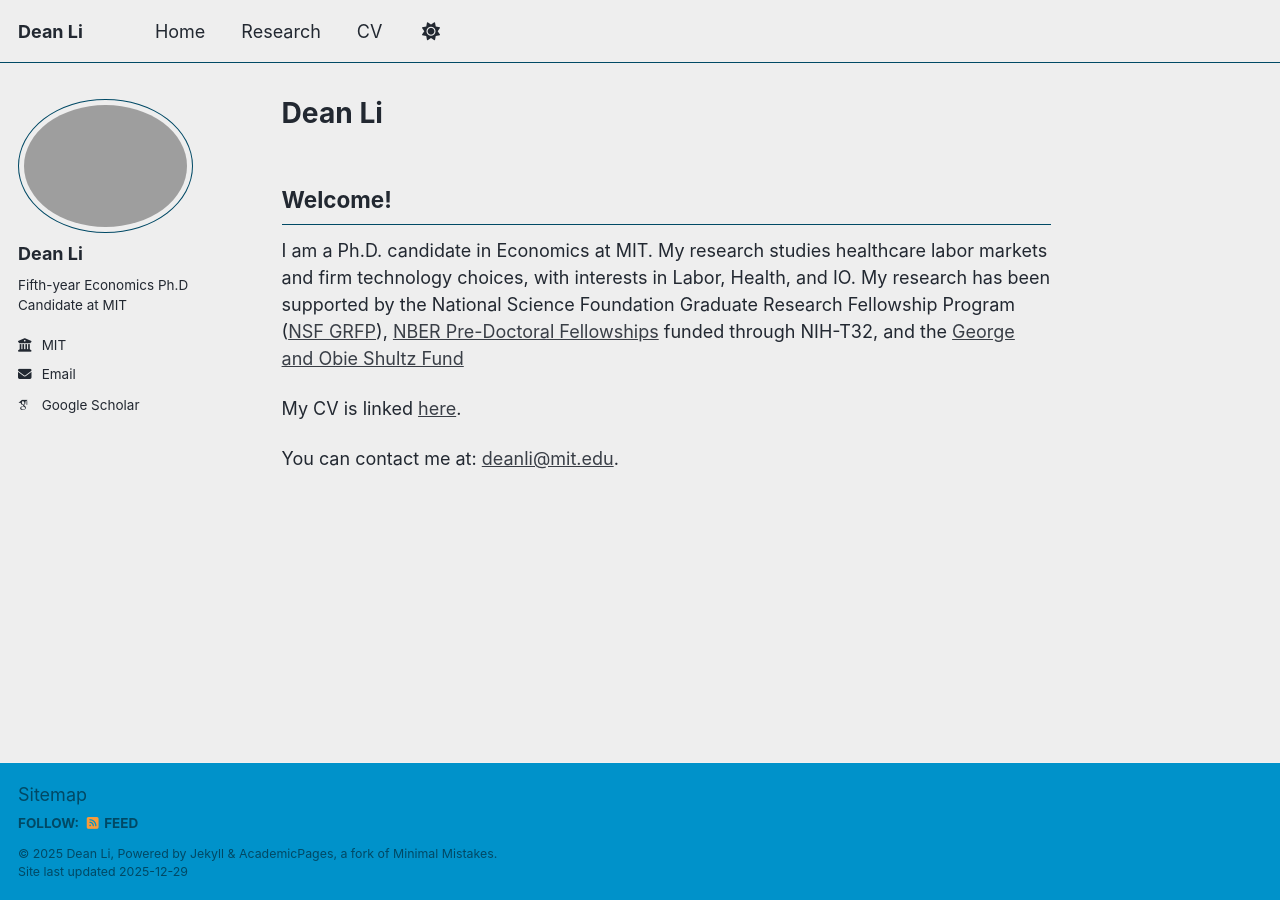
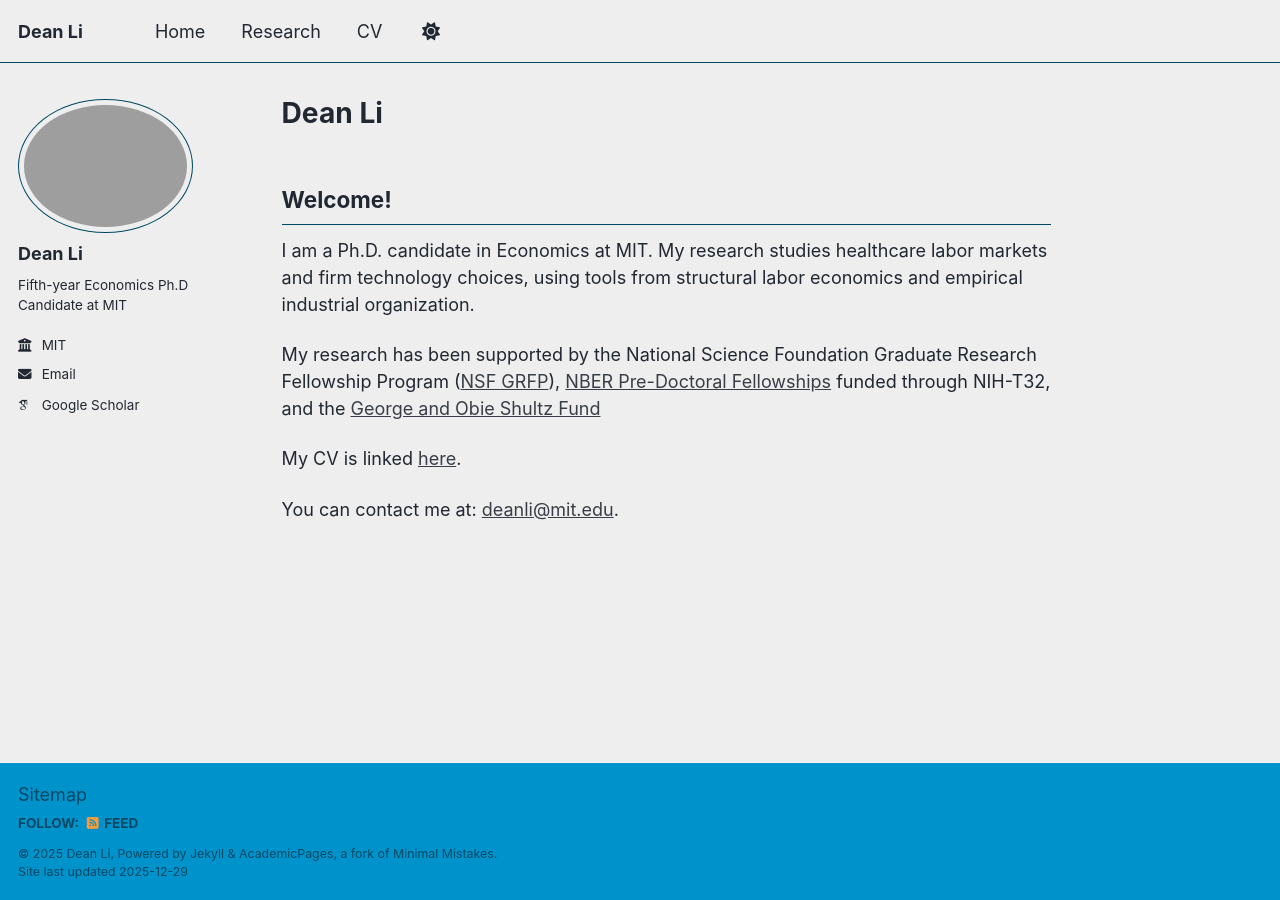
Before and after one commit to deanxli/deanxli.github.io, a Jekyll site: the page built from _pages/about.md, in a window 1280 px wide. Built offline with Jekyll 4.4.1, drawn with Linux system fonts in a browser that asks for light colours; some web fonts are replaced; a script bundle is joined from its source files by our own code; library files that are not in the unit come from our copies.

Commit message:
Update about.md

```diff
--- a/_pages/about.md
+++ b/_pages/about.md
@@ -9,7 +9,9 @@ redirect_from:
 
 <h2>Welcome!</h2>
 
-I am a Ph.D. candidate in Economics at MIT. My research studies healthcare labor markets and firm technology choices, with interests in Labor, Health, and IO. My research has been supported by the National Science Foundation Graduate Research Fellowship Program ([NSF GRFP](https://www.nsfgrfp.org/)), [NBER Pre-Doctoral Fellowships]([url](https://taggs.hhs.gov/Detail/AwardDetail?arg_AwardNum=T32AG000186&arg_ProgOfficeCode=102)) funded through NIH-T32, and the [George and Obie Shultz Fund](link.org)
+I am a Ph.D. candidate in Economics at MIT. My research studies healthcare labor markets and firm technology choices, using tools from structural labor economics and empirical industrial organization.
+
+My research has been supported by the National Science Foundation Graduate Research Fellowship Program ([NSF GRFP](https://www.nsfgrfp.org/)), [NBER Pre-Doctoral Fellowships]([url](https://taggs.hhs.gov/Detail/AwardDetail?arg_AwardNum=T32AG000186&arg_ProgOfficeCode=102)) funded through NIH-T32, and the [George and Obie Shultz Fund](link.org)
 
 My CV is linked [here](deanxli.com).
 
```
